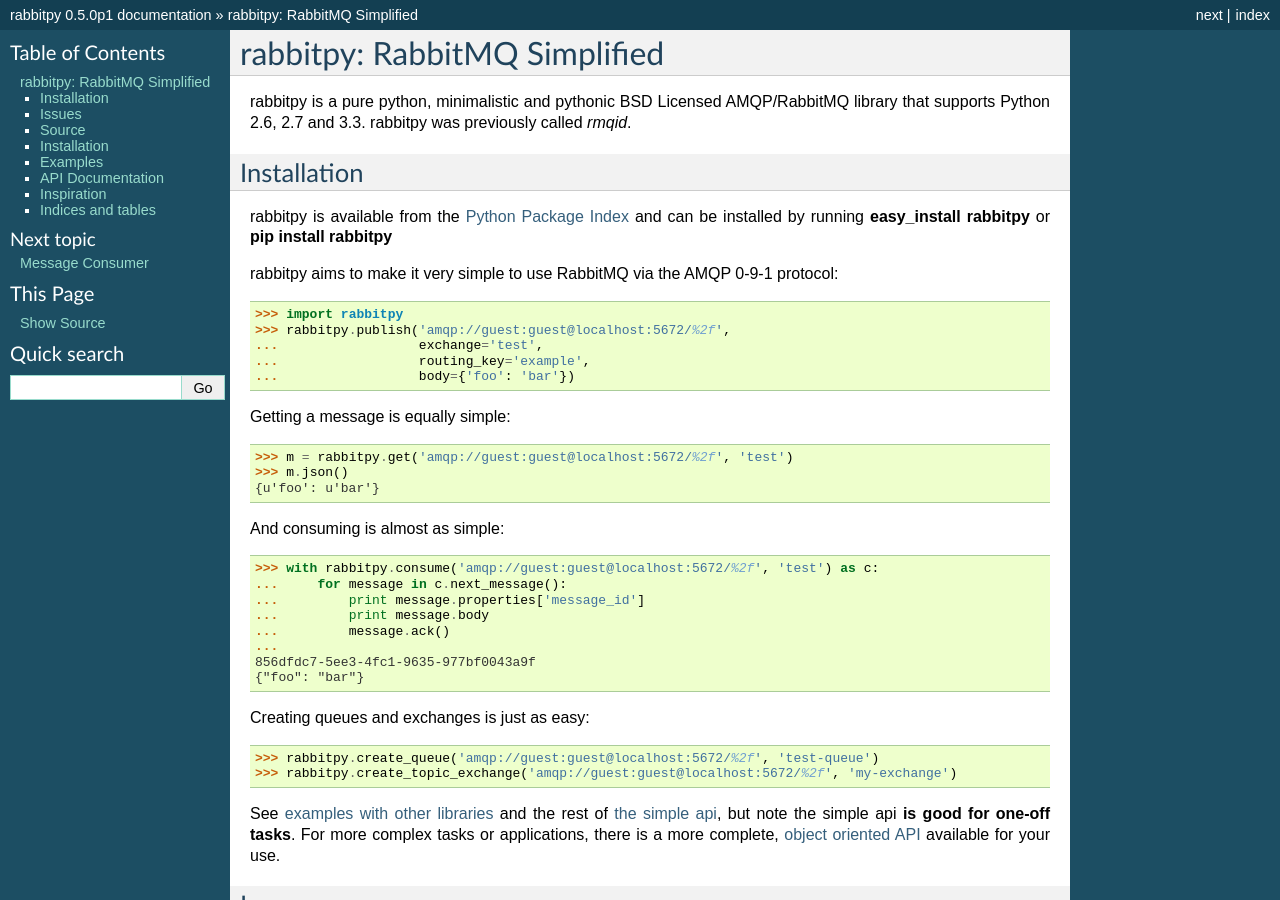
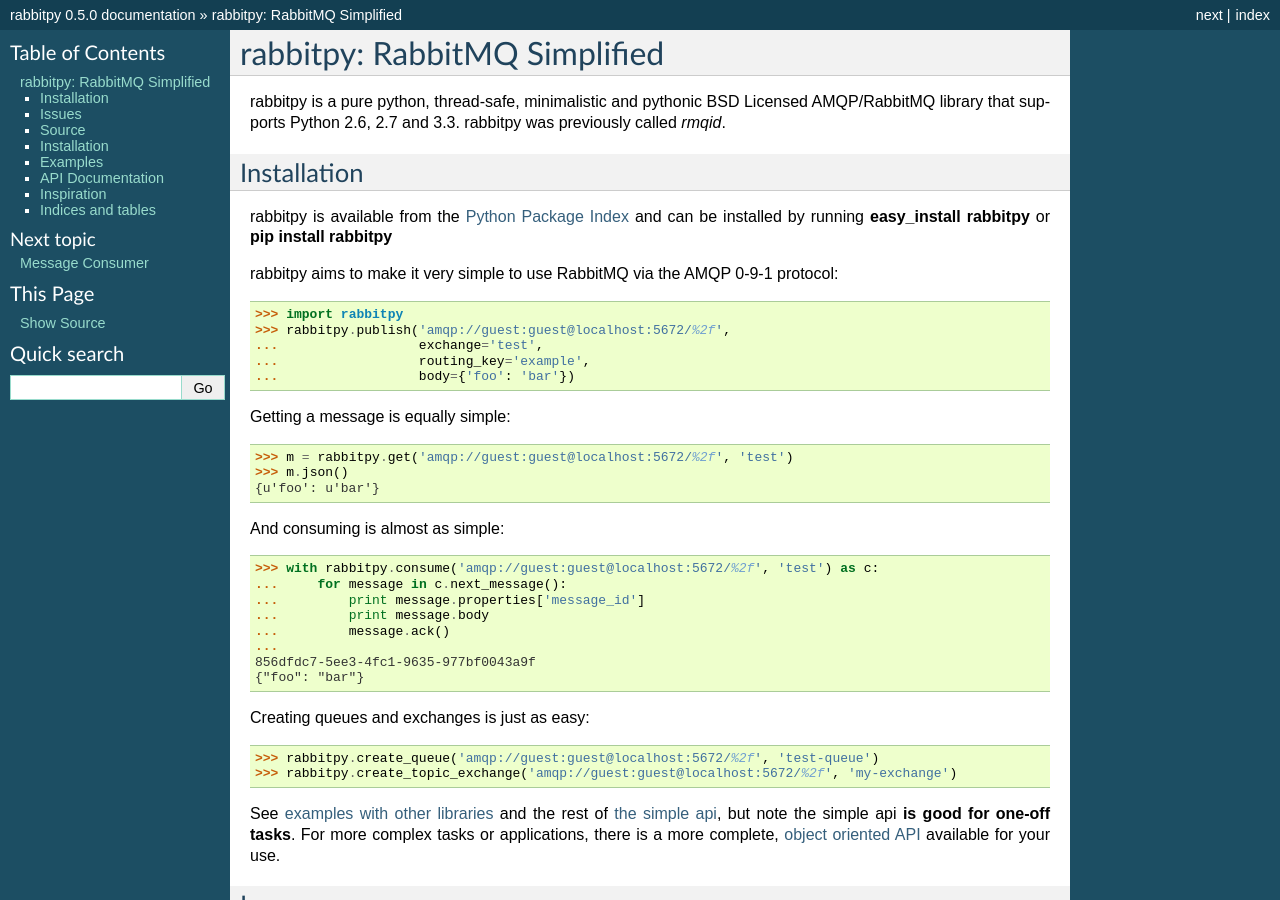
Before and after one commit to gmr/rabbitpy, a Sphinx documentation site: the page built from docs/index.rst, in a window 1280 px wide and 900 px high. Built offline with Sphinx 7.4.7, drawn with Linux system fonts in a browser that asks for light colours; some of the changed text lies outside the part shown.

Commit message:
Bump the rev to release to pypi and note that it is thread safe

```diff
--- a/docs/index.rst
+++ b/docs/index.rst
@@ -5,7 +5,7 @@
 
 rabbitpy: RabbitMQ Simplified
 =============================
-rabbitpy is a pure python, minimalistic and pythonic BSD Licensed AMQP/RabbitMQ library that supports Python 2.6, 2.7 and 3.3. rabbitpy was previously called `rmqid`.
+rabbitpy is a pure python, thread-safe, minimalistic and pythonic BSD Licensed AMQP/RabbitMQ library that supports Python 2.6, 2.7 and 3.3. rabbitpy was previously called `rmqid`.
 
 Installation
 ------------
--- a/rabbitpy/__init__.py
+++ b/rabbitpy/__init__.py
@@ -1,4 +1,4 @@
-__version__ = '0.5.0p1'
+__version__ = '0.5.0'
 
 from rabbitpy.connection import Connection
 from rabbitpy.exchange import Exchange
```
Also changed, not shown: README.md (+1 -1 lines).
